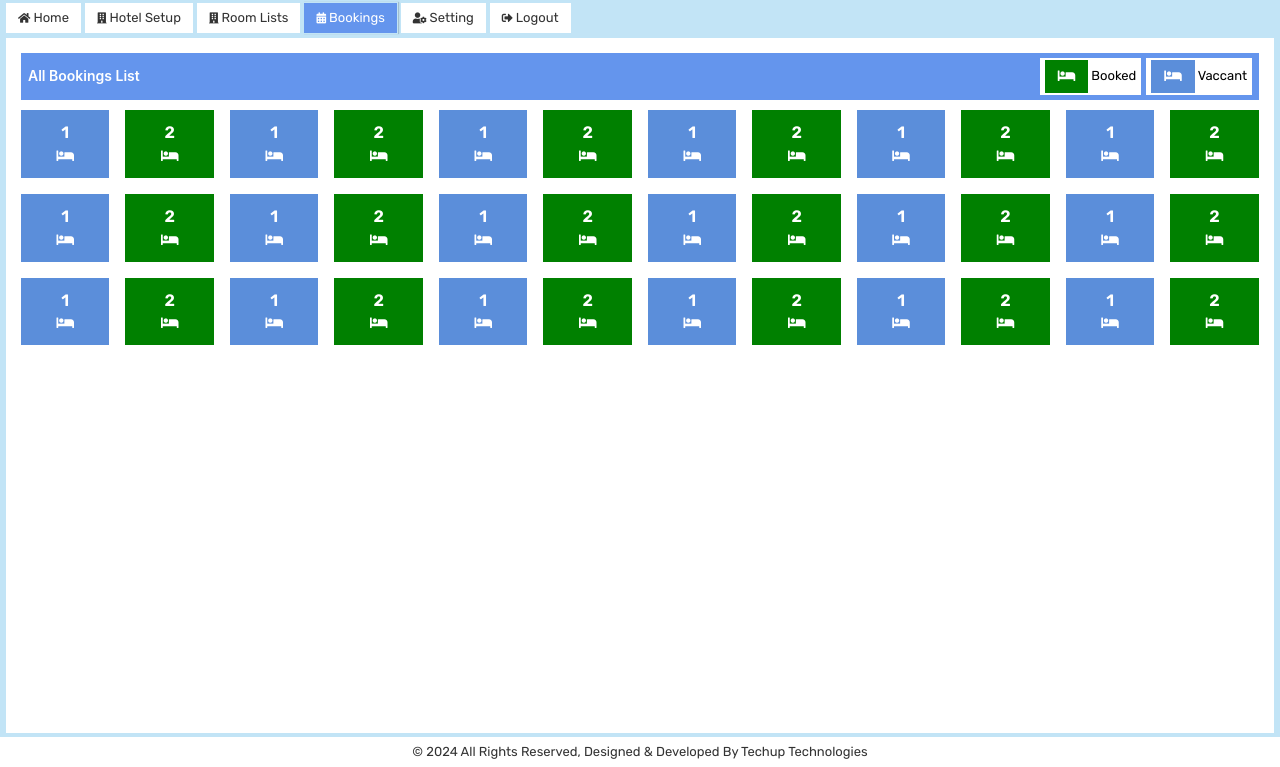
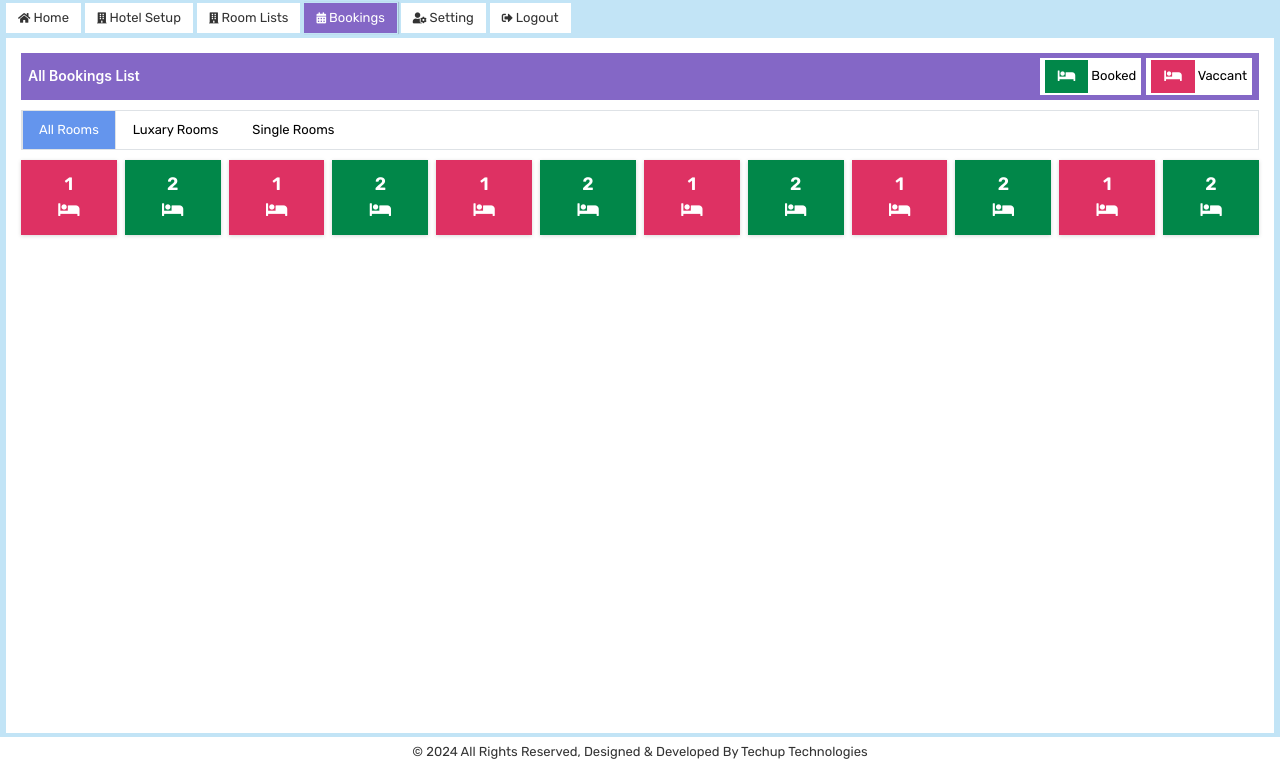
Before and after one commit to vishalnv21/hotel-software, a plain HTML site: page booking.html in a window 1280 px wide. Shown: the part 33-800 px from the top of the page. Drawn offline with nearby package versions, Linux system fonts and the light colour scheme; some packages are replaced by stand-ins of ours; a script that the page names is missing.

Commit message:
layout color added

```diff
--- a/booking.html
+++ b/booking.html
@@ -71,7 +71,29 @@
                             </div>
                         </div>
                     </div>
-                    <div class="row g-3">
+                    <ul class="nav nav-tabs room_tabs" role="tablist">
+                        <li class="nav-item" role="presentation">
+                            <button class="nav-link active" data-bs-toggle="tab" data-bs-target="#all" type="button"
+                                role="tab" aria-controls="all" aria-selected="true">
+                                All Rooms
+                            </button>
+                        </li>
+                        <li class="nav-item" role="presentation">
+                            <button class="nav-link" data-bs-toggle="tab" data-bs-target="#luxary" type="button"
+                                role="tab" aria-controls="luxary" aria-selected="false">
+                                Luxary Rooms
+                            </button>
+                        </li>
+                        <li class="nav-item" role="presentation">
+                            <button class="nav-link" data-bs-toggle="tab" data-bs-target="#single" type="button"
+                                role="tab" aria-controls="single" aria-selected="false">
+                                Single Rooms
+                            </button>
+                        </li>
+                    </ul>
+                    <div class="tab-content">
+                        <div class="tab-pane fade show active" id="all" role="tabpanel" aria-labelledby="all-tab">
+                            <div class="row g-2">
                                 <div class="col-lg-1 col-md-2 col-3">
                                     <a href="./bookingdetail.html" class="btn room_entry">
                                         <p>1</p><i class="fas fa-bed"></i>
@@ -132,13 +154,17 @@
                                         <p>2</p><i class="fas fa-bed"></i>
                                     </a>
                                 </div>
+                            </div>
+                        </div>
+                        <div class="tab-pane fade" id="luxary" role="tabpanel" aria-labelledby="luxary-tab">
+                            <div class="row g-2">
                                 <div class="col-lg-1 col-md-2 col-3">
-                            <a href="" class="btn room_entry">
+                                    <a href="./bookingdetail.html" class="btn room_entry">
                                         <p>1</p><i class="fas fa-bed"></i>
                                     </a>
                                 </div>
                                 <div class="col-lg-1 col-md-2 col-3">
-                            <a href="" class="btn room_entry booked">
+                                    <a href="./bookingdetail.html" class="btn room_entry booked">
                                         <p>2</p><i class="fas fa-bed"></i>
                                     </a>
                                 </div>
@@ -167,8 +193,17 @@
                                         <p>1</p><i class="fas fa-bed"></i>
                                     </a>
                                 </div>
+                            </div>
+                        </div>
+                        <div class="tab-pane fade" id="single" role="tabpanel" aria-labelledby="single-tab">
+                            <div class="row g-2">
                                 <div class="col-lg-1 col-md-2 col-3">
-                            <a href="" class="btn room_entry booked">
+                                    <a href="./bookingdetail.html" class="btn room_entry">
+                                        <p>1</p><i class="fas fa-bed"></i>
+                                    </a>
+                                </div>
+                                <div class="col-lg-1 col-md-2 col-3">
+                                    <a href="./bookingdetail.html" class="btn room_entry booked">
                                         <p>2</p><i class="fas fa-bed"></i>
                                     </a>
                                 </div>
@@ -182,75 +217,7 @@
                                         <p>2</p><i class="fas fa-bed"></i>
                                     </a>
                                 </div>
-                        <div class="col-lg-1 col-md-2 col-3">
-                            <a href="" class="btn room_entry">
-                                <p>1</p><i class="fas fa-bed"></i>
-                            </a>
                             </div>
-                        <div class="col-lg-1 col-md-2 col-3">
-                            <a href="" class="btn room_entry booked">
-                                <p>2</p><i class="fas fa-bed"></i>
-                            </a>
-                        </div>
-                        <div class="col-lg-1 col-md-2 col-3">
-                            <a href="" class="btn room_entry">
-                                <p>1</p><i class="fas fa-bed"></i>
-                            </a>
-                        </div>
-                        <div class="col-lg-1 col-md-2 col-3">
-                            <a href="" class="btn room_entry booked">
-                                <p>2</p><i class="fas fa-bed"></i>
-                            </a>
-                        </div>
-                        <div class="col-lg-1 col-md-2 col-3">
-                            <a href="" class="btn room_entry">
-                                <p>1</p><i class="fas fa-bed"></i>
-                            </a>
-                        </div>
-                        <div class="col-lg-1 col-md-2 col-3">
-                            <a href="" class="btn room_entry booked">
-                                <p>2</p><i class="fas fa-bed"></i>
-                            </a>
-                        </div>
-                        <div class="col-lg-1 col-md-2 col-3">
-                            <a href="" class="btn room_entry">
-                                <p>1</p><i class="fas fa-bed"></i>
-                            </a>
-                        </div>
-                        <div class="col-lg-1 col-md-2 col-3">
-                            <a href="" class="btn room_entry booked">
-                                <p>2</p><i class="fas fa-bed"></i>
-                            </a>
-                        </div>
-                        <div class="col-lg-1 col-md-2 col-3">
-                            <a href="" class="btn room_entry">
-                                <p>1</p><i class="fas fa-bed"></i>
-                            </a>
-                        </div>
-                        <div class="col-lg-1 col-md-2 col-3">
-                            <a href="" class="btn room_entry booked">
-                                <p>2</p><i class="fas fa-bed"></i>
-                            </a>
-                        </div>
-                        <div class="col-lg-1 col-md-2 col-3">
-                            <a href="" class="btn room_entry">
-                                <p>1</p><i class="fas fa-bed"></i>
-                            </a>
-                        </div>
-                        <div class="col-lg-1 col-md-2 col-3">
-                            <a href="" class="btn room_entry booked">
-                                <p>2</p><i class="fas fa-bed"></i>
-                            </a>
-                        </div>
-                        <div class="col-lg-1 col-md-2 col-3">
-                            <a href="" class="btn room_entry">
-                                <p>1</p><i class="fas fa-bed"></i>
-                            </a>
-                        </div>
-                        <div class="col-lg-1 col-md-2 col-3">
-                            <a href="" class="btn room_entry booked">
-                                <p>2</p><i class="fas fa-bed"></i>
-                            </a>
                         </div>
                     </div>
                 </div>
--- a/css/style.css
+++ b/css/style.css
@@ -5,15 +5,20 @@ body {
   font-size: 13px !important;
   font-weight: 400 !important;
   line-height: 22px !important;
-  color: #333 !important;
-  background-color: #fff !important;
+  color: var(--dark-color) !important;
+  background-color: var(--light-color) !important;
+}
+:root {
+  --light-color: #fff;
+  --bg-color: #8467c6;
+  --dark-color: #333;
 }
 p {
   margin: 0 !important;
-  color: #333 !important;
+  color: var(--dark-color) !important;
 }
 a {
-  color: #333;
+  color: var(--dark-color);
 }
 h1,
 .h1,
@@ -30,7 +35,7 @@ h6,
   font-family: "Rubik", sans-serif;
   font-weight: 400 !important;
   line-height: 1.2 !important ;
-  color: #333;
+  color: var(--dark-color);
   margin-bottom: 0 !important;
 }
 .btn:focus {
@@ -54,9 +59,9 @@ html {
 .header-wrapper .logo {
   text-align: center;
   padding: 5px;
-  background-color: cornflowerblue;
+  background-color: var(--bg-color);
   border-bottom: 1px solid #c2e4f6;
-  color: #fff;
+  color: var(--light-color);
   font-weight: 500;
 }
 .header-wrapper .header {
@@ -71,7 +76,7 @@ html {
   padding: 4px 12px;
   margin: 0;
   border-radius: 0;
-  background-color: #fff;
+  background-color: var(--light-color);
   border: 1px solid #c2e4f6;
   text-wrap: nowrap;
 }
@@ -82,7 +87,7 @@ html {
   gap: 2px;
 }
 .header .header-nav .nav-item .nav-link {
-  color: #333;
+  color: var(--dark-color);
   transition: all 0.2s;
 }
 .header .header-nav .nav-item .nav-link i {
@@ -91,13 +96,13 @@ html {
 }
 .header .header-nav .nav-item .nav-link:hover {
   box-shadow: rgba(0, 0, 0, 0.16) 1px 0px 1px;
-  background-color: cornflowerblue;
-  color: #fff;
+  background-color: var(--bg-color);
+  color: var(--light-color);
 }
 .header .header-nav .nav-item .nav-link.active {
   box-shadow: rgba(0, 0, 0, 0.16) 1px 0px 1px;
-  background-color: cornflowerblue;
-  color: #fff;
+  background-color: var(--bg-color);
+  color: var(--light-color);
 }
 .main-wrapper .page-content {
   background-color: #c2e4f6;
@@ -134,7 +139,7 @@ html {
   border-radius: 0 !important;
   font-size: 13.5px !important;
   line-height: 1.6 !important;
-  color: #333 !important;
+  color: var(--dark-color) !important;
 }
 .form-label {
   margin-bottom: 4px !important;
@@ -143,7 +148,7 @@ html {
   text-align: center;
   padding: 4px;
   border-top: 1px solid #c2e4f6;
-  background-color: #fff;
+  background-color: var(--light-color);
 }
 .main-wrapper .page-content .title {
   padding: 5px 7px;
@@ -153,10 +158,10 @@ html {
   align-items: center;
   justify-content: space-between;
   margin-bottom: 10px;
-  background-color: cornflowerblue;
+  background-color: var(--bg-color);
 }
 .main-wrapper .page-content .title h6 {
-  color: #fff;
+  color: var(--light-color);
   font-size: 14px;
   font-weight: 600 !important;
 }
@@ -164,8 +169,8 @@ html {
   padding: 5px 12px;
   font-size: 14px;
   border-radius: 0;
-  background-color: #fff;
-  color: #333;
+  background-color: var(--light-color);
+  color: var(--dark-color);
 }
 .btn:active {
   transform: scale(0.97);
@@ -208,7 +213,7 @@ html {
 }
 .auth-section .auth-card .form-row .btn {
   background-color: #5b8eda;
-  color: #fff;
+  color: var(--light-color);
   width: 100%;
   border-radius: 0;
   padding: 10px;
@@ -218,8 +223,8 @@ html {
 }
 .pagination .page-link {
   padding: 1px 7px;
-  border: 1px solid #333;
-  color: #333;
+  border: 1px solid var(--dark-color);
+  color: var(--dark-color);
   border-radius: 0 !important;
 }
 .pagination .page-link:hover,
@@ -229,46 +234,53 @@ html {
 }
 .content-card .title .stats {
   color: #000;
-  background-color: #fff;
+  background-color: var(--light-color);
   padding: 2px 5px;
 }
 .content-card .title .stats:first-child {
   margin-right: 5px;
 }
 .content-card .title .stats .booked {
-  background-color: green;
-  border-color: green;
-  color: #fff;
+  background-color: #018749;
+  border-color: #018749;
+  color: var(--light-color);
   box-shadow: none;
 }
 .content-card .title .stats .vaccant {
-  background-color: #5b8eda;
-  border-color: #5b8eda;
-  color: #fff;
+  background-color: #DE3163;
+  border-color: #DE3163;
+  color: var(--light-color);
   box-shadow: none;
 }
 .room_entry {
   position: relative;
   width: 100%;
+  font-size: 17px !important;
   padding: 10px !important;
-  background-color: #5b8eda !important;
-  color: #fff !important;
+  background-color: #DE3163 !important;
+  color: var(--light-color) !important;
   border-radius: 0 !important;
+  box-shadow: rgba(0, 0, 0, 0.16) 0px 1px 4px;
 }
 .room_entry p {
-  font-size: 16.5px;
-  color: #fff !important;
+  color: var(--light-color) !important;
   font-weight: 600;
+  font-size: 18px !important;
 }
 .room_entry.booked {
-  background-color: green !important;
+  background-color: #018749 !important;
+  color: var(--light-color) !important;
+}
+.room_entry.booked p{
+  color: var(--light-color) !important;
+  font-size: 18px !important;
 }
 ::-webkit-scrollbar {
   width: 5px;
   display: none;
 }
 ::-webkit-scrollbar-track {
-  background: #fff;
+  background: var(--light-color);
 }
 ::-webkit-scrollbar-thumb {
   background: #f5f5f5;
@@ -276,6 +288,9 @@ html {
 ::-webkit-scrollbar-thumb:hover {
   background: #e5e5e5;
 }
+.room_tabs {
+  margin-bottom: 10px !important;
+}
 @media (max-width: 991px) {
   .header .header-nav {
     overflow-x: scroll;
```
Also changed, not shown: css/bootstrap.min.css. Lines whose indentation alone changed are shown as unchanged.
